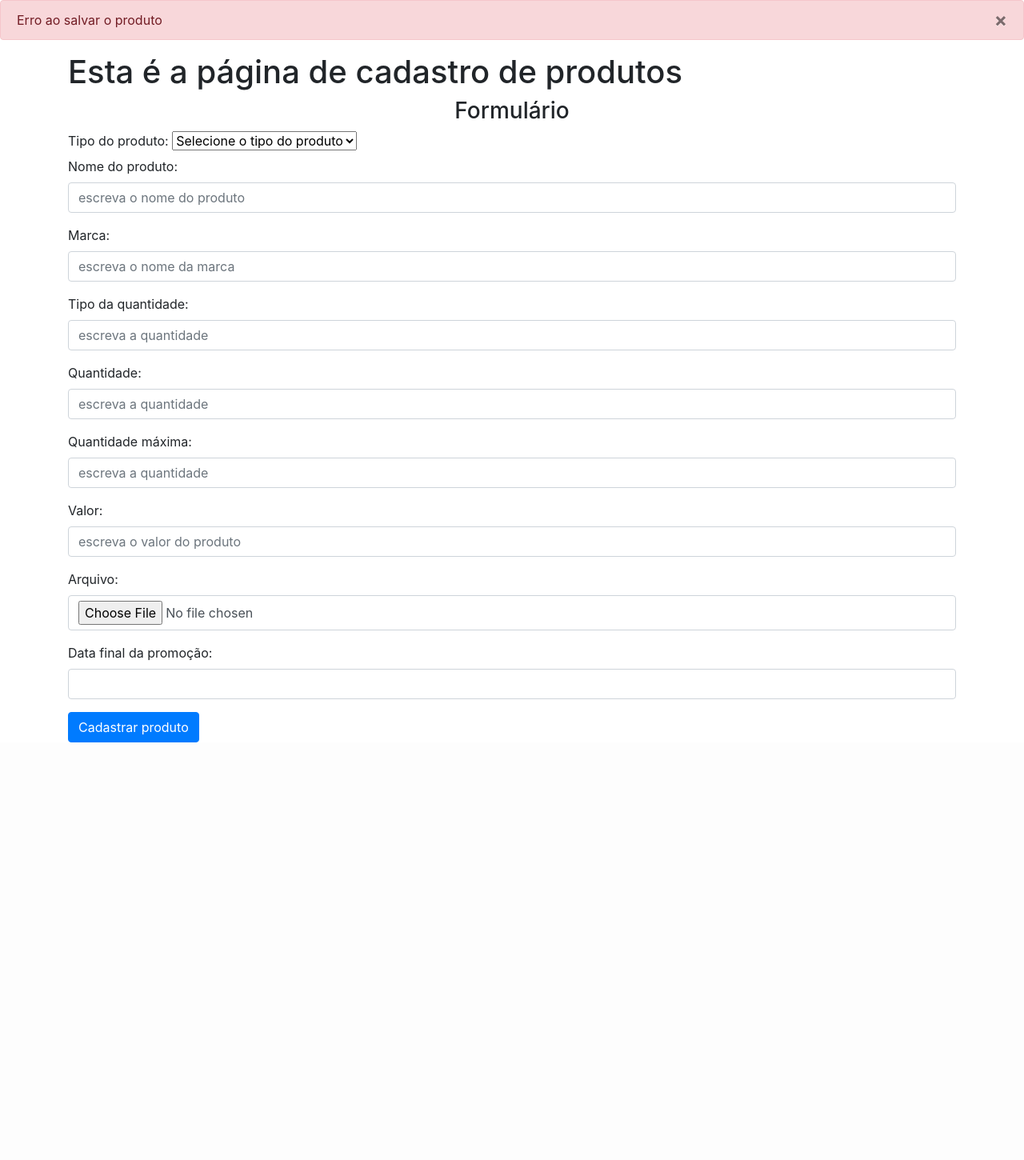
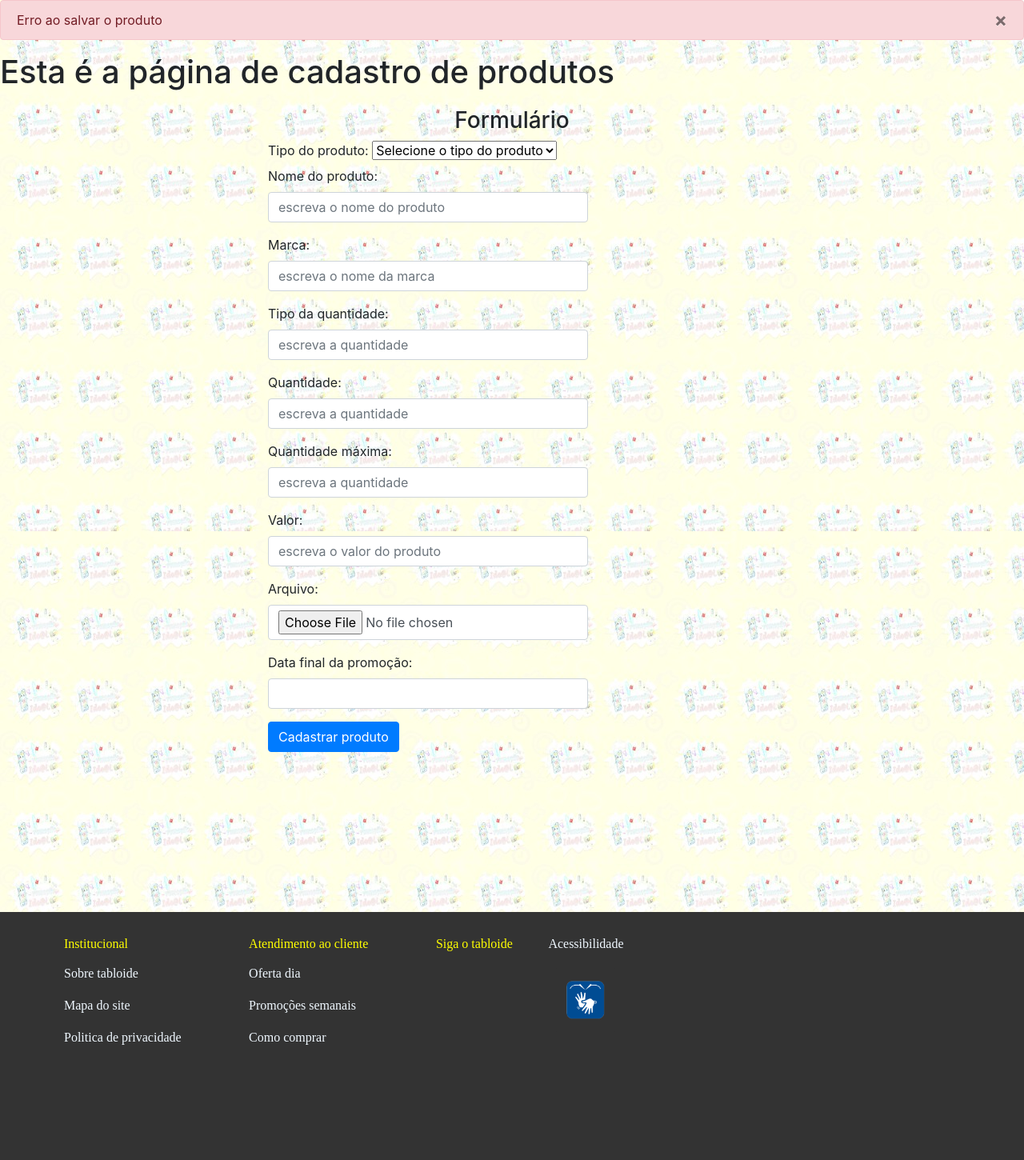
Before and after one commit to Jose-Benedito/pi_tabloid, a Flask app: page /form in a window 1280 px wide. Shown: the part 56-1506 px from the top of the page at 80% size. Before the commit the page ends 984 px from the top, so only its background shows below. Run offline with Flask 2, Linux system fonts and the light colour scheme; some libraries are stand-ins or nearby versions.

Commit message:
Ajustes de centralização dos formulários e adicionado os rodapés nas páginas

```diff
--- a/website/static/css/mystyle.css
+++ b/website/static/css/mystyle.css
@@ -41,11 +41,11 @@
 
  #ladoalado{
     display: flex; /* coloca as imagens uma ao lado da outra */
-    justify-content: center; /* alinha as imagens no centro da tela *
+    justify-content: center; /* alinha as imagens no centro da tela */
+ }
 
 .text-logo {
     text-align: right;
-
 
 }
  /* fundo das páginas */
@@ -168,21 +168,24 @@ form h3{
 
 }
 form{
-    -ms-flex-align: center;
+
+    align-items: center;
     margin-bottom: 200px;
 }
 
 .rodape{
 
     background-color:#333;
-    height:110px;
+    height:310px;
     margin-top:100px;
+    padding-top: 20px;
 }
 .rede-social{
     display:inline-flex;
     text-align:left;
     color: aliceblue;
     font-family: 'sans-serif';
+    line-height: 40px;
 }
 h6{
 color: yellow;
@@ -202,6 +205,7 @@ h4{
     margin-left: auto;
 
     background-color: #333;
-    height:200px;
-    margin-top: 150px;
+    width: 80px;
+    height:80px;
+    margin-top: 10px;
 }
--- a/website/templates/base.html
+++ b/website/templates/base.html
@@ -73,10 +73,45 @@
         {% endfor %}
     {% endif %}
 {% endwith %}
-<div class="container">
+
+
+
 <!--Conteúdo das páginas -->
     {% block content %}
     {% endblock %}
+    <div class=" rodape">
+        <div class="rede-social ">
+            <ul>
+                <h6><ol>Institucional</ol></h6>
+                <ol>Sobre tabloide</ol>
+                <ol>Mapa do site</ol>
+                <ol>Politica de privacidade</ol>
+            </ul>
+        </div>
+        <div class="rede-social">
+            <ul>
+                 <h6><ol>Atendimento ao cliente</ol></h6>
+                 <ol>Oferta dia</ol>
+                 <ol>Promoções semanais</ol>
+                 <ol>Como comprar</ol>
+
+            </ul>
+        </div>
+        <div class="rede-social">
+            <ul>
+                 <h6><ol>Siga o tabloide</ol></h6>
+            </ul>
+        </div>
+        <div class="rede-social">
+            <ul>
+                <h4<ol>Acessibilidade</ol></h4>
+
+                <img  src="{{ url_for('static', filename='image/acessibilidade.png')}}" class="figure-img img-fluid rounded  figure-acessibilidade" alt="A generic square placeholder image with rounded corners in a figure." >
+
+            </ul>
+        </div>
+    </div>
+
 
 </div>
 
--- a/website/templates/form.html
+++ b/website/templates/form.html
@@ -7,6 +7,7 @@
     <h3 align="Center">Formulário</h3>
 
     <div class="dropdown show">
+        <div class="col-md-6 offset-md-3">
         <label for="tipo_item">Tipo do produto:</label>
 
         <select class="form-select" name="tipo_item" aria-label="Default select example">
@@ -23,50 +24,72 @@
 
           </select>
       </div>
-
+    </div>
     <div class="form-group">
+        <div class="col-md-6 offset-md-3">
       <label for="nome_item">Nome do produto:</label>
       <input type="nome_item" class="form-control" id="nome_item" name="nome_item" placeholder="escreva o nome do produto">
         </div>
-
-    <div class="form-group">
-        <label for="marca_item">Marca:</label>
-        <input type="marca_item" class="form-control" id="marca_item" name="marca_item" placeholder="escreva o nome da marca">
     </div>
 
     <div class="form-group">
-        <label for="volume_tipo">Tipo da quantidade:</label>
-        <input type="volume_tipo" class="form-control" id="volume_tipo" name="volume_tipo" placeholder="escreva a quantidade">
+        <div class="col-md-6 offset-md-3">
+            <label for="marca_item">Marca:</label>
+            <input type="marca_item" class="form-control" id="marca_item" name="marca_item" placeholder="escreva o nome da marca">
+
+        </div>
     </div>
 
     <div class="form-group">
+        <div class="col-md-6 offset-md-3">
+            <label for="volume_tipo">Tipo da quantidade:</label>
+            <input type="volume_tipo" class="form-control" id="volume_tipo" name="volume_tipo" placeholder="escreva a quantidade">
+
+        </div>
+    </div>
+
+    <div class="form-group">
+        <div class="col-md-6 offset-md-3">
         <label for="volume">Quantidade:</label>
         <input type="volume" class="form-control" id="volume" name="volume" placeholder="escreva a quantidade">
         </div>
+    </div>
 
     <div class="form-group">
+        <div class="col-md-6 offset-md-3">
         <label for="qtd_maxima">Quantidade máxima:</label>
         <input type="qtd_maxima" class="form-control" id="qtd_maxima" name="qtd_maxima" placeholder="escreva a quantidade">
         </div>
+    </div>
 
     <div class="form-group">
+        <div class="col-md-6 offset-md-3">
             <label for="valor">Valor:</label>
             <input type="valor" class="form-control" id="valor" name="valor" placeholder="escreva o valor do produto">
+
+        </div>
     </div>
 
 
 
     <div class="form-group">
+        <div class="col-md-6 offset-md-3">
+
             <label for="data-final-promo">Arquivo:</label>
             <input id="foto" type="file" class="form-control"  name="foto">
         </div>
+        </div>
 
     <div class="form-group">
+        <div class="col-md-6 offset-md-3">
             <label for="data_fim_promocao">Data final da promoção:</label>
             <input id="data_fim_promocao" type="data_fim_promocao" class="form-control" name="data_fim_promocao">
         </div>
+    </div>
 
+    <div class="col-md-6 offset-md-3">
 
         <button type="submit" class="btn btn-primary">Cadastrar produto</button>
+    </div>
 </form>
 {% endblock %}
--- a/website/views.py
+++ b/website/views.py
@@ -73,7 +73,7 @@ def form():
 
         data_fim_promocao = request.form.get('data_fim_promocao')
 
-        #Items = Items.query.filter_by(tipo_item=tipo_item).first()
+        # Criar as validações dos inputs aqui
 
         new_item = Items(tipo_item= tipo_item, nome_item=nome_item,
         marca_item=marca, volume_tipo = volume_tipo,
```
Also changed, not shown: website/templates/cadastro.html (+12 -2 lines), website/templates/home.html (+9 -8 lines), website/templates/login.html (+7 -1 lines), website/templates/mercadob.html (+5 -4 lines). Lines whose indentation alone changed are shown as unchanged.
